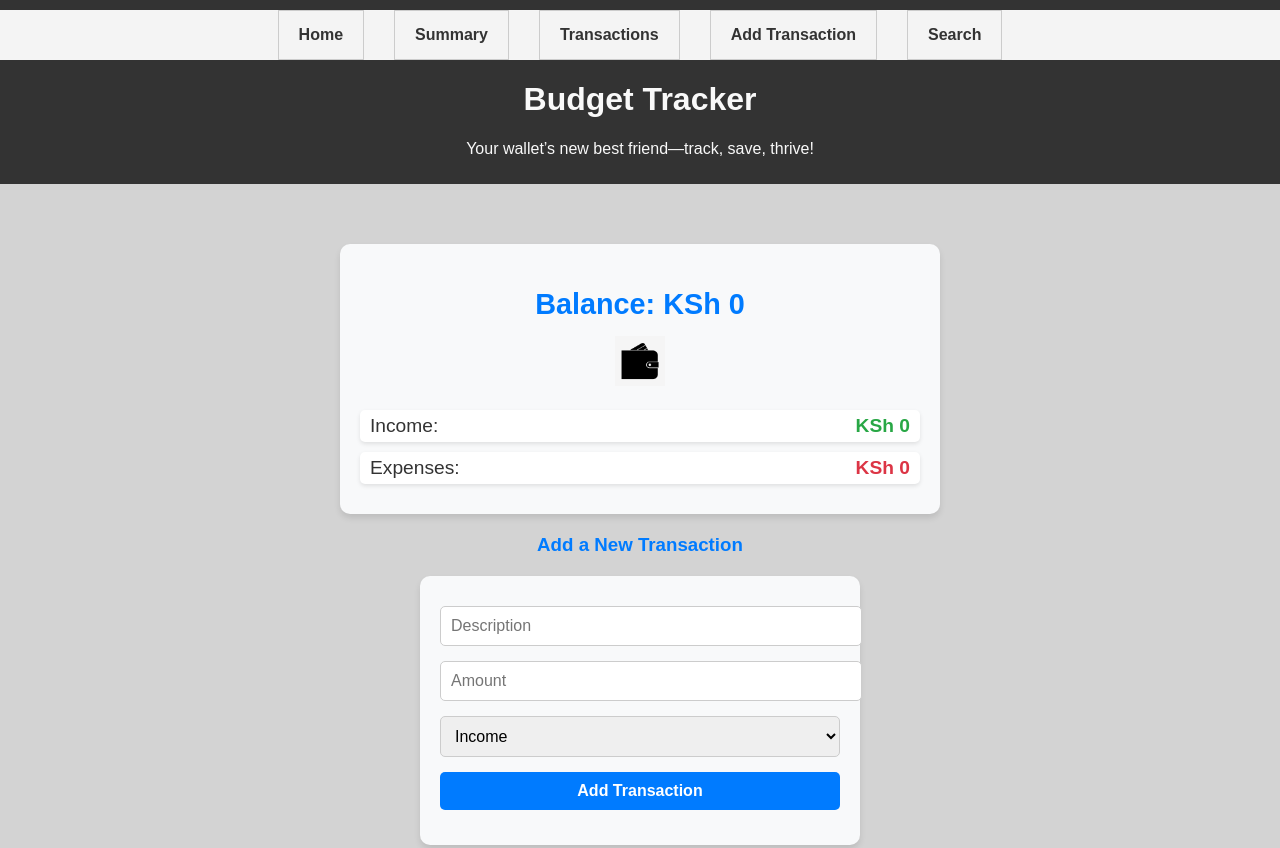
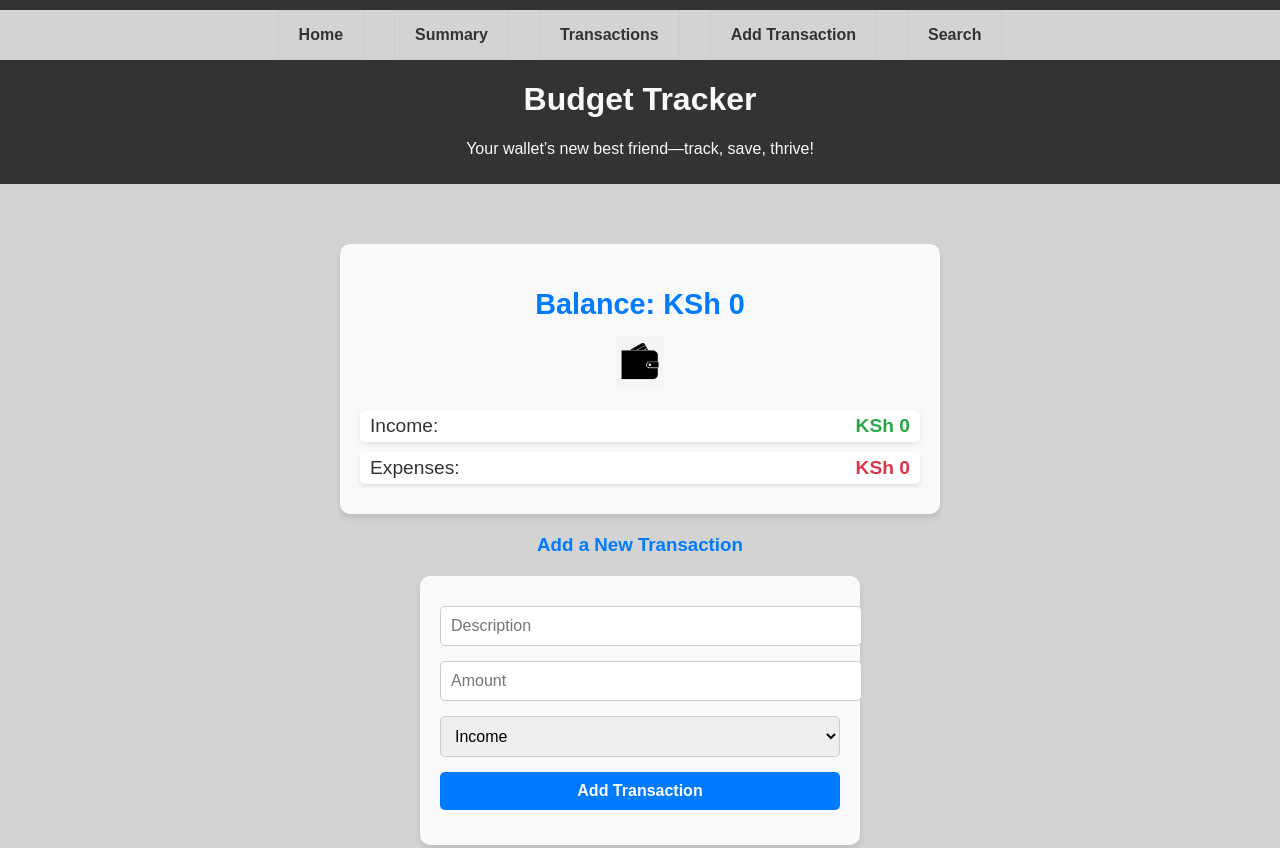
Before and after one commit to Velma96/phase1-project, a plain HTML site: page index.html in a window 1280 px wide. Shown: the top 848 px of the page. Drawn offline with Linux system fonts and the light colour scheme; no server answers.

Commit message:
styling the navbar

```diff
--- a/styles.css
+++ b/styles.css
@@ -51,7 +51,7 @@ body {
     list-style-type: none;
     padding: 0;
     margin: 0 0 20px 0;
-    background-color: #f4f4f4;
+    background-color: lightgray;
   }
 
   .navbar li {
```
